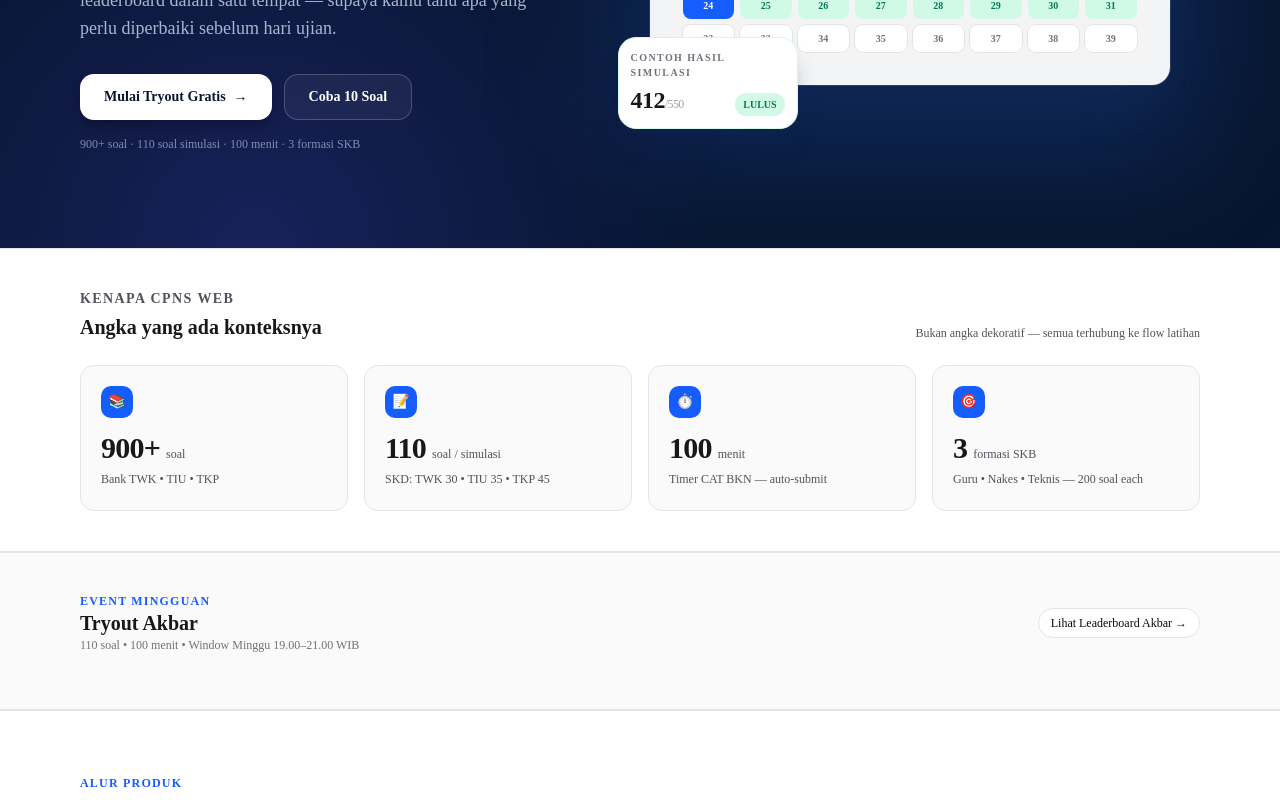
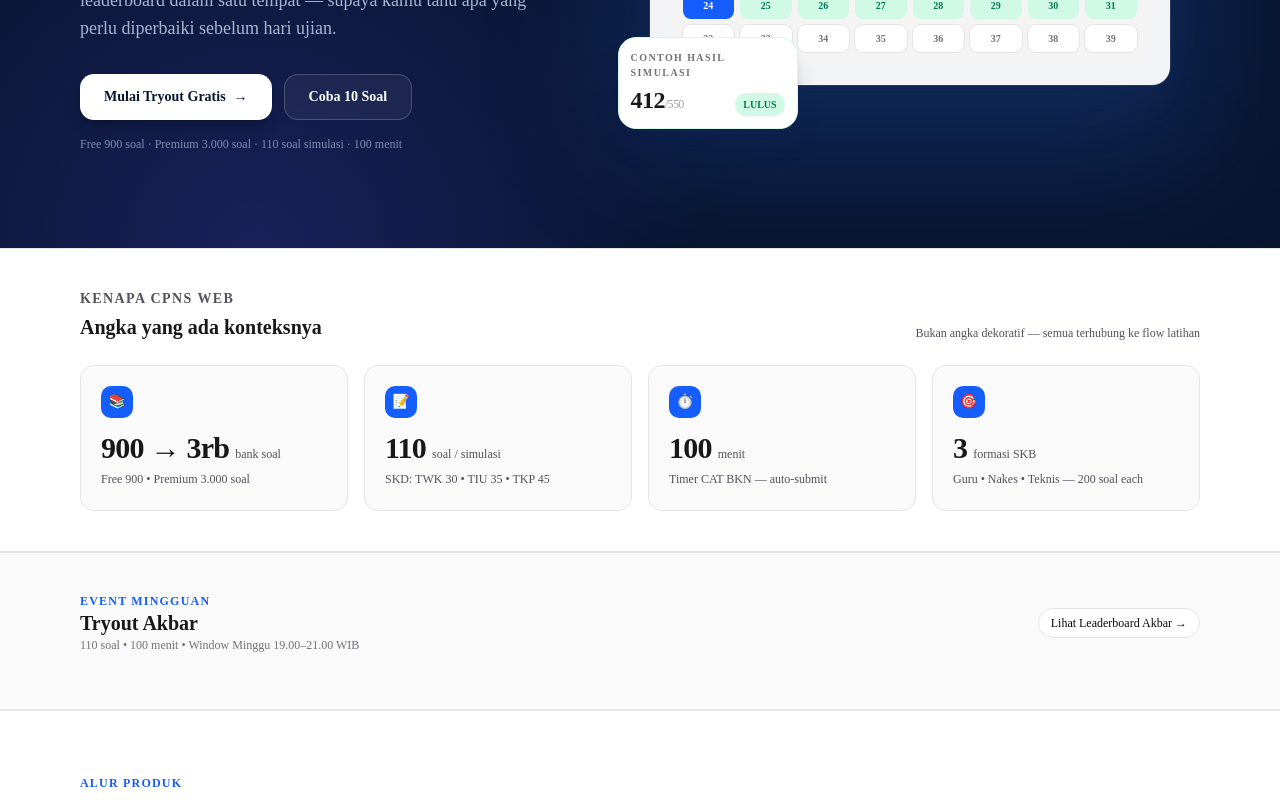
Before and after one commit to RhazorJavkins/CPNS_WEB, a Next.js app: page / in a window 1280 px wide. Shown: the part 580-1380 px from the top of the page. Built offline with nearby package versions, Linux system fonts and the light colour scheme; no server answers; the database is empty.

Commit message:
feat: Free 900 vs Premium 3000 bank soal di beranda
- TrustMetrics: 900+ -> 900 -> 3rb, context Free 900 Premium 3000
- Hero subtext: Free 900 Premium 3000
- PricingFaq: Free 900 bank soal, Premium 3000 bank soal

```diff
--- a/src/components/landing/HeroSection.tsx
+++ b/src/components/landing/HeroSection.tsx
@@ -14,7 +14,7 @@ export default function HeroSection() {
             <Link href="/dashboard" className="inline-flex min-h-11 items-center justify-center rounded-xl bg-white px-6 py-3 text-sm font-bold text-[#07152f] shadow-lg shadow-black/20 transition hover:bg-blue-50 focus-visible:outline-2 focus-visible:outline-offset-2 focus-visible:outline-white">Mulai Tryout Gratis <span className="ml-2">→</span></Link>
             <Link href="/latihan" className="inline-flex min-h-11 items-center justify-center rounded-xl border border-white/20 bg-white/5 px-6 py-3 text-sm font-semibold text-white transition hover:bg-white/10 focus-visible:outline-2 focus-visible:outline-offset-2 focus-visible:outline-white">Coba 10 Soal</Link>
           </div>
-          <p className="mt-4 text-xs text-blue-100/55">900+ soal · 110 soal simulasi · 100 menit · 3 formasi SKB</p>
+          <p className="mt-4 text-xs text-blue-100/55">Free 900 soal · Premium 3.000 soal · 110 soal simulasi · 100 menit</p>
         </div>
         <ProductPreview />
       </div>
--- a/src/components/landing/PricingFaq.tsx
+++ b/src/components/landing/PricingFaq.tsx
@@ -29,10 +29,10 @@ export default function PricingFaq() {
             <h3 className="font-bold">Free</h3>
             <p className="text-2xl font-black mt-1">Rp 0<span className="text-sm font-medium text-zinc-600">/bulan</span></p>
             <ul className="mt-4 space-y-1.5 text-sm text-zinc-600 dark:text-zinc-400">
+              <li>• 900 bank soal SKD+SKB</li>
               <li>• 3 tryout / hari</li>
               <li>• 9 latihan / hari</li>
               <li>• Pembahasan setelah iklan</li>
-              <li>• Leaderboard</li>
             </ul>
             <Link href="/dashboard" className="mt-5 inline-flex w-full justify-center rounded-full border bg-white dark:bg-zinc-800 py-2.5 text-sm font-semibold min-h-11">Mulai Gratis</Link>
           </div>
@@ -41,10 +41,10 @@ export default function PricingFaq() {
             <h3 className="font-bold">Premium</h3>
             <p className="text-2xl font-black mt-1">Rp 49k<span className="text-sm font-medium text-zinc-600">/bulan</span></p>
             <ul className="mt-4 space-y-1.5 text-sm text-zinc-600 dark:text-zinc-400">
+              <li>• 3.000 bank soal SKD+SKB</li>
               <li>• Unlimited tryout & latihan</li>
               <li>• Tanpa iklan</li>
               <li>• Analisis AI prioritas</li>
-              <li>• Akses SKB penuh</li>
             </ul>
             <Link href="/pricing" className="mt-5 inline-flex w-full justify-center rounded-full bg-blue-600 text-white py-2.5 text-sm font-semibold min-h-11">Lihat Paket Premium →</Link>
             <p className="text-[11px] text-zinc-500 mt-2 text-center">Pembayaran uji coba — hubungi admin untuk aktivasi</p>
--- a/src/components/landing/TrustMetrics.tsx
+++ b/src/components/landing/TrustMetrics.tsx
@@ -1,7 +1,7 @@
 "use client";
 
 const metrics = [
-  { value: "900+", label: "soal", context: "Bank TWK • TIU • TKP", icon: "📚" },
+  { value: "900 → 3rb", label: "bank soal", context: "Free 900 • Premium 3.000 soal", icon: "📚" },
   { value: "110", label: "soal / simulasi", context: "SKD: TWK 30 • TIU 35 • TKP 45", icon: "📝" },
   { value: "100", label: "menit", context: "Timer CAT BKN — auto-submit", icon: "⏱️" },
   { value: "3", label: "formasi SKB", context: "Guru • Nakes • Teknis — 200 soal each", icon: "🎯" },
```
